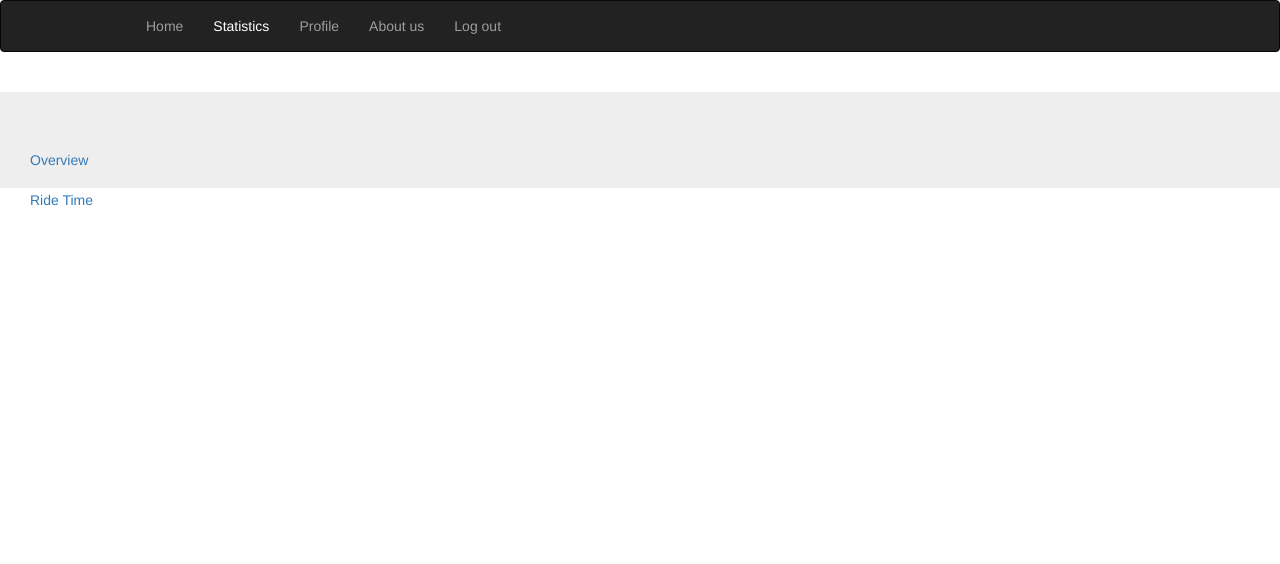
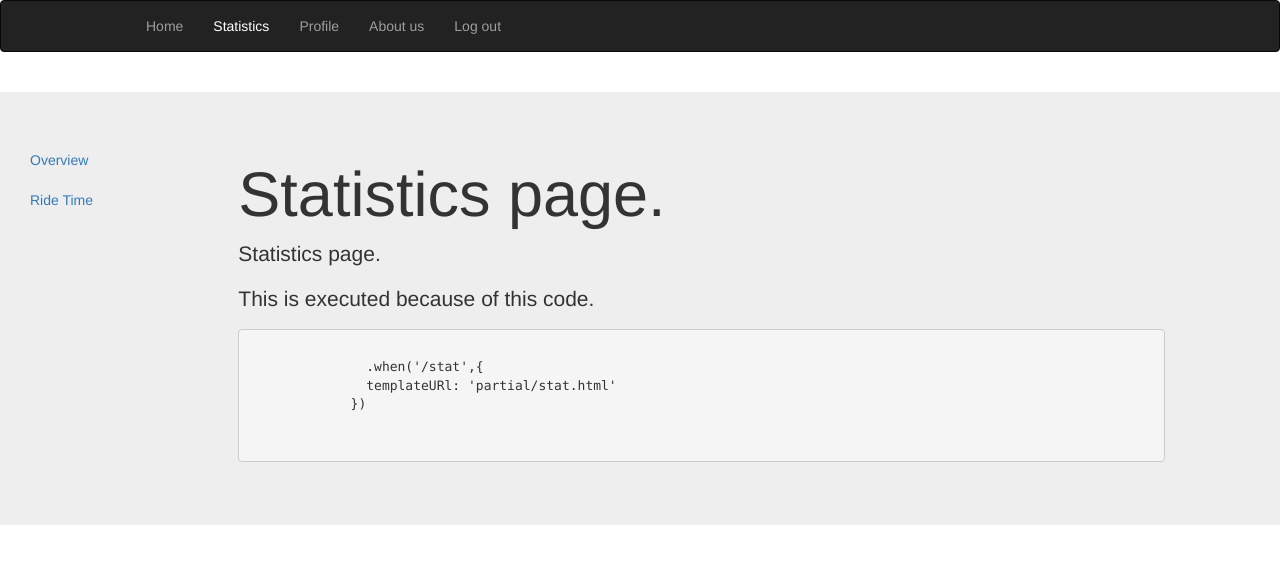
Before and after one commit to jfmaggie/UberTrak_webApp_Main, a plain HTML site: page index.html at #!/stat/rideTime in a window 1280 px wide. Both pictures are taken after a click on the link "Statistics". Drawn offline with nearby package versions, Linux system fonts and the light colour scheme; some packages are replaced by stand-ins of ours; files that its build step writes are made by us from their sources.

Commit message:
Add tab support to stat page

```diff
--- a/js/UberTrak.js
+++ b/js/UberTrak.js
@@ -19,10 +19,11 @@ app.config(function ($stateProvider, $urlRouterProvider) {
             url: '/profile',
             templateUrl: 'partial/profile.html'
         })
-        .state('stat.statDefault', {
+/*        .state('stat.statDefault', {
             url: '/statDefault',
-            templateUrl: 'partial/statDefault.html'
+            templateUrl: 'partial/stat.html'
         })
+ */
         .state('stat.rideTime', {
             url: '/rideTime',
             templateUrl: 'partial/rideTime.html'
--- a/partial/rideTime.html
+++ b/partial/rideTime.html
@@ -1,4 +1,4 @@
-<div style="padding-left: 130px; padding-right: 200px;">
+<div style="padding-left: 10px; padding-right: 100px;">
     <h1>Ride time stat page.</h1>
     <p>Ride time stat page.</p>
     <p>
--- a/partial/stat.html
+++ b/partial/stat.html
@@ -1,18 +1,44 @@
-<div class="col-sm-3 col-md-2 sidebar">
+<div class="container-fluid">
+
+  <div class="row">
+
+    <div class="col-lg-2 sidebar">
       <ul class="nav nav-sidebar">
         <li class="active">
-        <a ui-sref=".statDefault">
+          <a ui-sref="stat">
             Overview
             <span class="sr-only">(current)</span>
           </a>
         </li>
-      <li><a ui-sref=".rideTime">
+        <li>
+          <a ui-sref=".rideTime">
             Ride Time
           </a>
         </li>
       </ul>
     </div>
 
-<div class="col-sm-9 col-sm-offset-3 col-md-10 col-md-offset-2 main">
-  <div ui-view></div>
+    <div class="col-lg-10 main">
+      <div ui-view >
+        <div style="padding-left: 10px; padding-right: 100px;">
+
+          <h1>Statistics page.</h1>
+          <p>Statistics page.</p>
+          <p>
+            This is executed because of this code.
+
+            <pre>
+             <code>
+               .when('/stat',{
+               templateURl: 'partial/stat.html'
+             })
+           </code>
+         </pre>
+       </p>
      </div>
+
+   </div>
+    </div>
+
+  </div>
+</div>
```
Also changed, not shown: partial/statDefault.html (+1 -1 lines). Lines whose indentation alone changed are shown as unchanged.
